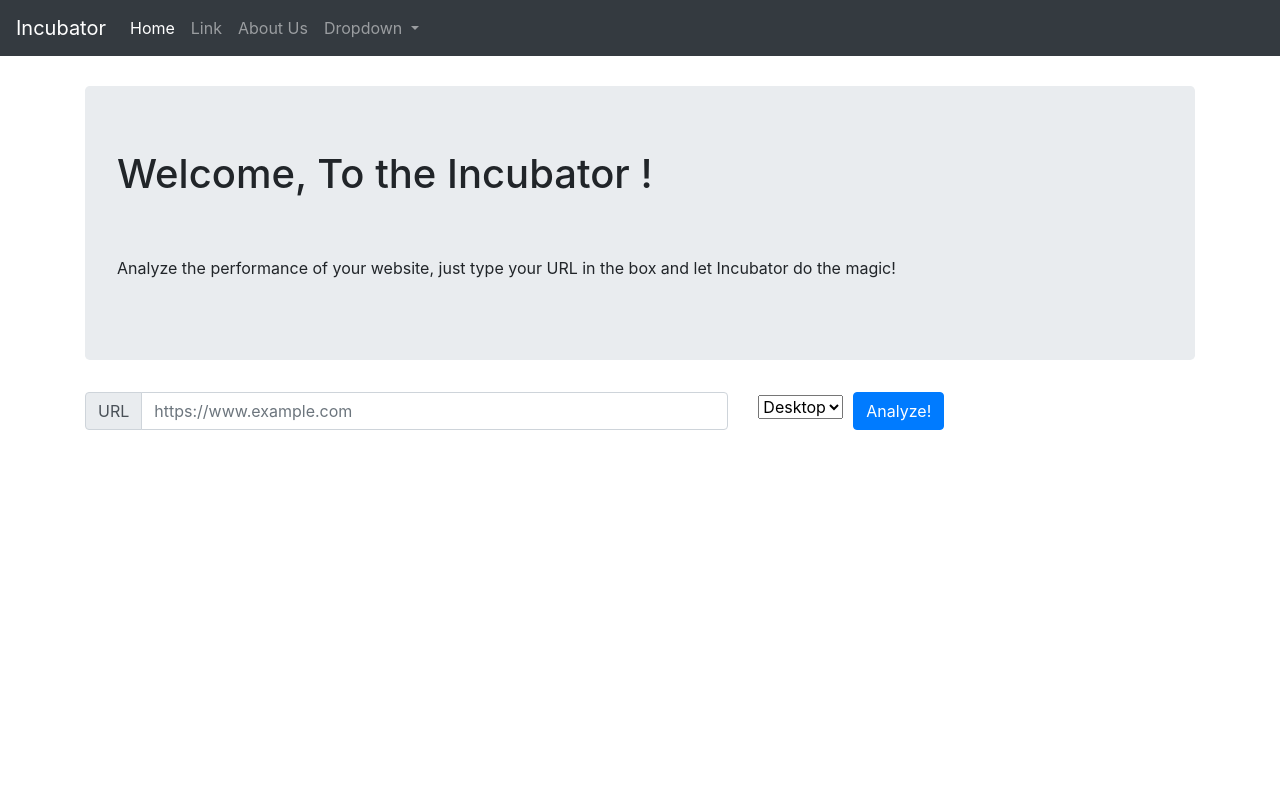
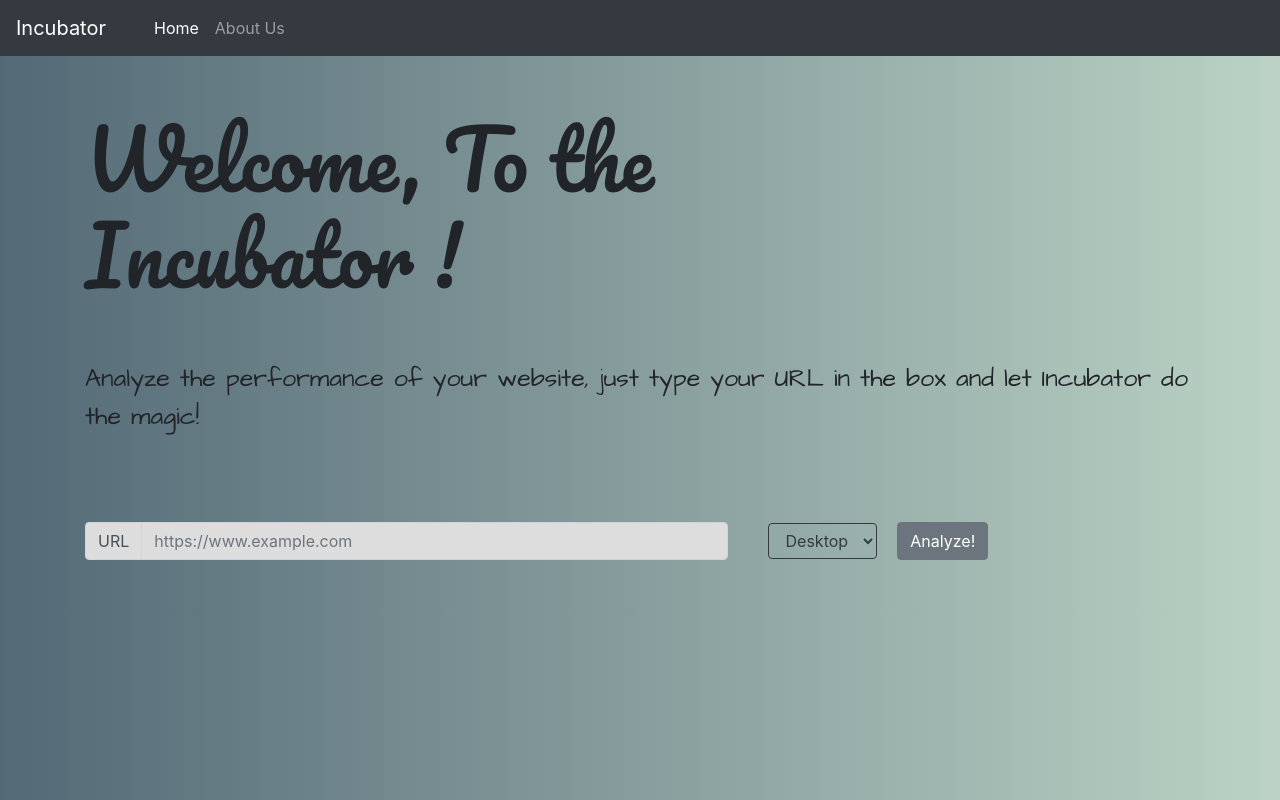
Before and after one commit to ManasAgarwal02/Incubator, a Django app: page / in a window 1280 px wide. Run offline with Django 3.2, Linux system fonts and the light colour scheme; some libraries are stand-ins or nearby versions.

Commit message:
css added

```diff
--- a/templates/base.html
+++ b/templates/base.html
@@ -6,6 +6,14 @@
     <meta name="viewport" content="width=device-width, initial-scale=1, shrink-to-fit=no">
 
     <!-- Bootstrap CSS -->
+<link rel="preconnect" href="https://fonts.gstatic.com">
+<link href="https://fonts.googleapis.com/css2?family=Pacifico&display=swap" rel="stylesheet">
+<link rel="preconnect" href="https://fonts.gstatic.com">
+<link href="https://fonts.googleapis.com/css2?family=Caveat:wght@700&family=Pacifico&display=swap" rel="stylesheet">
+<link rel="preconnect" href="https://fonts.gstatic.com">
+<link rel="preconnect" href="https://fonts.gstatic.com">
+<link href="https://fonts.googleapis.com/css2?family=Architects+Daughter&family=Caveat:wght@700&family=Pacifico&family=Patrick+Hand&display=swap" rel="stylesheet">
+<link href="https://fonts.googleapis.com/css2?family=Architects+Daughter&family=Caveat:wght@700&family=Pacifico&display=swap" rel="stylesheet">
     <link rel="stylesheet" href="https://maxcdn.bootstrapcdn.com/bootstrap/4.0.0/css/bootstrap.min.css"
           integrity="sha384-Gn5384xqQ1aoWXA+058RXPxPg6fy4IWvTNh0E263XmFcJlSAwiGgFAW/dAiS6JXm" crossorigin="anonymous">
 
@@ -18,34 +26,22 @@
 <body>
 
 
-<nav class="navbar navbar-expand-lg navbar-dark bg-dark" >
-  <a class="navbar-brand" href="#">Incubator</a>
-  <button class="navbar-toggler" type="button" data-toggle="collapse" data-target="#navbarSupportedContent" aria-controls="navbarSupportedContent" aria-expanded="false" aria-label="Toggle navigation">
+<nav class="navbar navbar-expand-lg navbar-dark bg-dark">
+    <a class="navbar-brand" href="/" >Incubator</a>
+    <button class="navbar-toggler" type="button" data-toggle="collapse" data-target="#navbarSupportedContent"
+            aria-controls="navbarSupportedContent" aria-expanded="false" aria-label="Toggle navigation">
         <span class="navbar-toggler-icon"></span>
     </button>
 
-  <div class="collapse navbar-collapse" id="navbarSupportedContent">
+    <div class="collapse navbar-collapse mx-4" id="navbarSupportedContent">
         <ul class="navbar-nav mr-auto">
             <li class="nav-item active">
-        <a class="nav-link" href="#">Home <span class="sr-only">(current)</span></a>
+                <a class="nav-link" href="/">Home <span class="sr-only">(current)</span></a>
             </li>
             <li class="nav-item">
-        <a class="nav-link" href="#">Link</a>
+                <a class="nav-link" href="/about/">About Us</a>
             </li>
-        <li class="nav-item">
-        <a class="nav-link" href="#">About Us</a>
-      </li>
-      <li class="nav-item dropdown">
-        <a class="nav-link dropdown-toggle" href="#" id="navbarDropdown" role="button" data-toggle="dropdown" aria-haspopup="true" aria-expanded="false">
-          Dropdown
-        </a>
-        <div class="dropdown-menu" aria-labelledby="navbarDropdown">
-          <a class="dropdown-item" href="#">Action</a>
-          <a class="dropdown-item" href="#">Another action</a>
-          <div class="dropdown-divider"></div>
-          <a class="dropdown-item" href="#">Something else here</a>
-        </div>
-      </li>
+
         </ul>
     </div>
 </nav>
--- a/templates/incubator/home.html
+++ b/templates/incubator/home.html
@@ -2,47 +2,68 @@
 
 {% block title %} Incubator {% endblock %}
 
+{% block css %}
+
+        body {
+            background: #BBD2C5; /* fallback for old browsers */
+            background: -webkit-linear-gradient(to right, #536976, #BBD2C5); /* Chrome 10-25, Safari 5.1-6 */
+            background: linear-gradient(to right, #536976, #BBD2C5);
+            /* W3C, IE 10+/ Edge, Firefox 16+, Chrome 26+, Opera 12+,
+               Safari 7+ */
+        }
+
+        .main{
+            padding-top: 16px;
+        }
+
+{% endblock %}
+
 {% block body %}
     <div class="container" style="padding-top: 30px">
-        <div class="jumbotron">
-            <h1>Welcome, To the Incubator !</h1>
-            <p style="padding-top: 50px">
+        <div class="my-4 heading">
+            <h1 style="font-family: 'Pacifico', cursive; font-size: 80px;">Welcome, To the<br> Incubator !</h1>
+            <p style="padding-top: 50px; font-family: 'Architects Daughter', cursive; font-size: 25px;">
                 Analyze the performance of your website, just type your URL in the box and let Incubator do the magic!
             </p>
         </div>
 
-        <form action="/analyze/" method="POST">
+        <div class="main">
+
+            <form action="/analyze/" method="POST" class="my-4">
                 {% csrf_token %}
-            <div class="form-row align-items-center">
+                <div class="form-row align-items-center my-4">
                     <div class="col-7">
                         <label class="sr-only" for="inlineFormInputGroup">url</label>
                         <div class="input-group mb-2">
                             <div class="input-group-prepend">
-                            <div class="input-group-text">URL</div>
+                                <div class="input-group-text" style="background-color: #ddd;" >URL</div>
                             </div>
-                        <input type="text" name="url" class="form-control" id="inlineFormInputGroup"
+                            <input style="background-color: #ddd;" type="text" name="url" class="form-control" id="inlineFormInputGroup"
                                    placeholder="https://www.example.com">
                         </div>
                     </div>
-                <div class="col-auto">
+                    <div>
+                        <div class="col-auto my-4">
                             <div class="form-check mb-2">
                                 <div class="dropdown">
 
-                            <label for="device" >
-                                <select id="device" name="device">
+                                    <label for="device">
+                                        <select class="btn btn-outline-dark " id="device" name="device">
                                             <option value="desktop">Desktop</option>
-                                    <option value="mobile" >Mobile</option>
+                                            <option value="mobile">Mobile</option>
                                         </select>
                                     </label>
 
                                 </div>
                             </div>
                         </div>
+                    </div>
                     <div class="col-auto">
-                    <button type="submit" class="btn btn-primary mb-2">Analyze!</button>
+                        <button type="submit" class="btn btn-secondary mb-2">Analyze!</button>
                     </div>
                 </div>
             </form>
+        </div>
 
     </div>
 
```
Also changed, not shown: templates/incubator/about.html (+22 -2 lines), templates/incubator/analyze.html (+33 -12 lines), templates/incubator/network_request.html (+28 -5 lines). Lines whose indentation alone changed are shown as unchanged.
